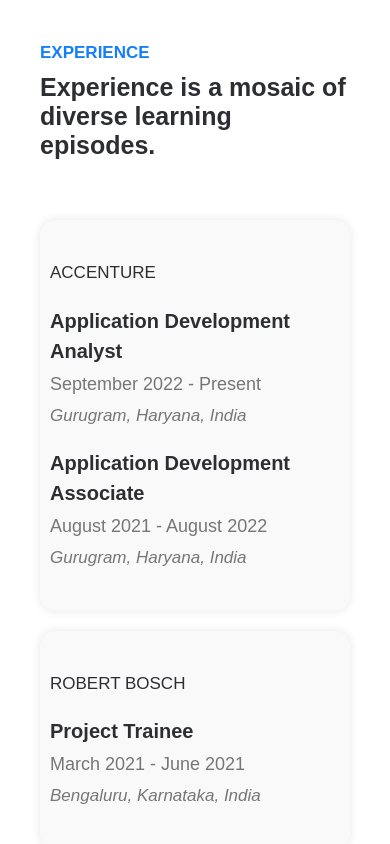
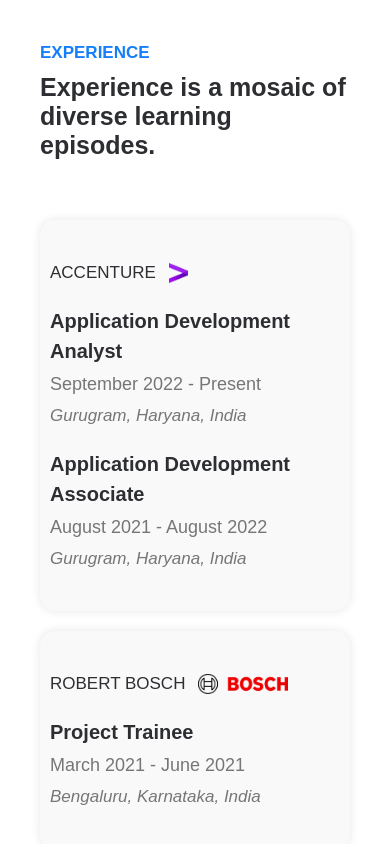
Before and after one commit to utpalsinghal/portfolio, a React (Create React App) app: page / in a window 390 px wide. Shown: the part 3617-4461 px from the top of the page. Built offline with nearby package versions, Linux system fonts and the light colour scheme.

Commit message:
Add logo in experience

```diff
--- a/src/components/Experience.jsx
+++ b/src/components/Experience.jsx
@@ -12,13 +12,21 @@
 					{Experiences.map((experience) => {
 						return (
 							<div className='experience-card'>
-								<p className='company'>{experience.company}</p>
-								<ul className="position">
+								<div className="titleWrapper">
+									<p className='company'>{experience.company}</p>
+									<img
+										src={experience.logo}
+										alt={`${experience.company} logo`}
+									></img>
+								</div>
+								<ul className='position'>
 									{experience.positions.map((position) => {
 										return (
 											<li>
 												<p className='title'>{position.title}</p>
-												<p className='time-period'>{`${position.startDate} - ${position.endDate ? position.endDate : 'Present'}`}</p>
+												<p className='time-period'>{`${position.startDate} - ${
+													position.endDate ? position.endDate : "Present"
+												}`}</p>
 												<p className='location'>{position.location}</p>
 											</li>
 										);
--- a/src/data/Experiences.json
+++ b/src/data/Experiences.json
@@ -17,7 +17,8 @@
 				"endDate": "August 2022",
 				"location": "Gurugram, Haryana, India"
 			}
-		]
+		],
+		"logo": "/images/accenture.png"
 	},
 	{
 		"id": 1,
@@ -29,6 +30,7 @@
 				"endDate": "June 2021",
 				"location": "Bengaluru, Karnataka, India"
 			}
-		]
+		],
+		"logo": "/images/bosch.png"
 	}
 ]
--- a/src/styles/Experience.scss
+++ b/src/styles/Experience.scss
@@ -40,7 +40,7 @@
 .experience-card .company {
 	color: #2d2e32;
 	font-size: 1.7rem;
-	margin: 0 $card-side-padding 0;
+	margin: 0 1rem 0 $card-side-padding;
 	text-transform: uppercase;
 }
 .experience-card .position {
@@ -49,7 +49,7 @@
 }
 @media (max-width: 650px) {
 	.experience-card .company {
-		margin: 0 $card-side-padding_s 0;
+		margin: 0 1rem 0 $card-side-padding_s;
 	}
   .experience-card .position {
     margin: 0 $card-side-padding-s 0;
@@ -57,7 +57,7 @@
 }
 @media (max-width: 400px) {
 	.experience-card .company {
-		margin: 0 $card-side-padding_xs 0;
+		margin: 0 1rem 0 $card-side-padding_xs;
 	}
   .experience-card .position {
     margin: 0 $card-side-padding-xs 0;
@@ -82,3 +82,10 @@
 .experience-card .position li p {
   margin-top: 0.5rem;
 }
+.titleWrapper {
+	display: flex;
+}
+.titleWrapper img {
+	height: 2rem;
+	margin: 3px;
+}
```
Also changed, not shown: public/images/accenture.png (added), public/images/bosch.png (added).
